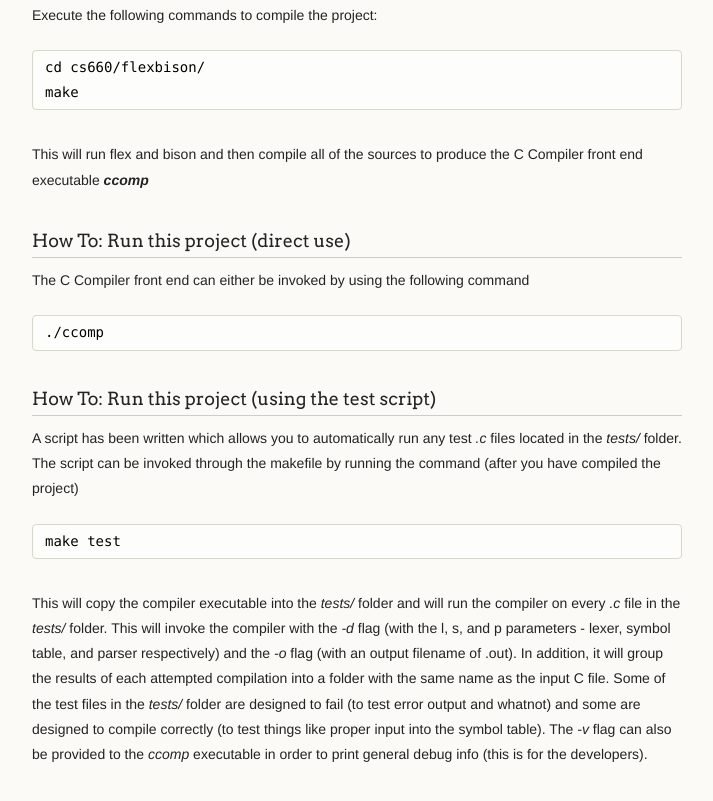
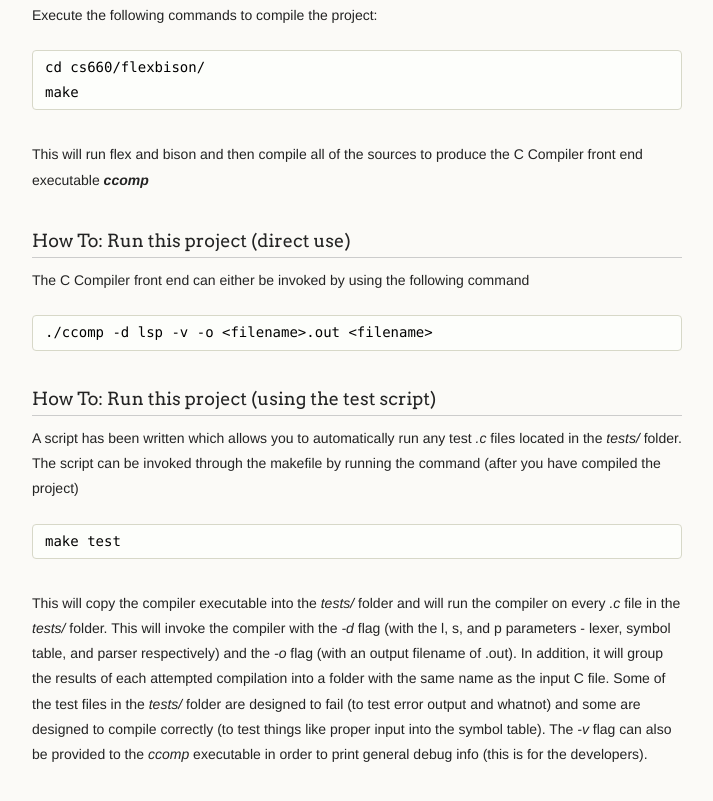
Before and after one commit to fiannaca/CS-660-Compiler, a plain HTML site: page index.html in a window 1280 px wide. Shown: the part 2401-3202 px from the top of the page, without its empty margins (278-991 px from the left). Drawn offline with Linux system fonts and the light colour scheme.

```diff
--- a/index.html
+++ b/index.html
@@ -124,7 +124,7 @@ the C Compiler front end executable <em><strong>ccomp</strong></em></p>
 
 <p>The C Compiler front end can either be invoked by using the following command</p>
 
-<pre><code>./ccomp
+<pre><code>./ccomp -d lsp -v -o &lt;filename&gt;.out &lt;filename&gt;
 </code></pre>
 
 <h3>How To: Run this project (using the test script)</h3>
```
Also changed, not shown: params.json (+1 -1 lines).
